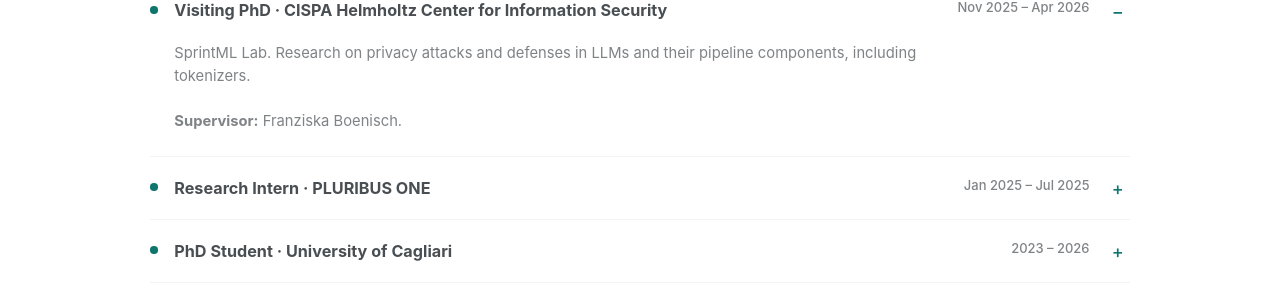
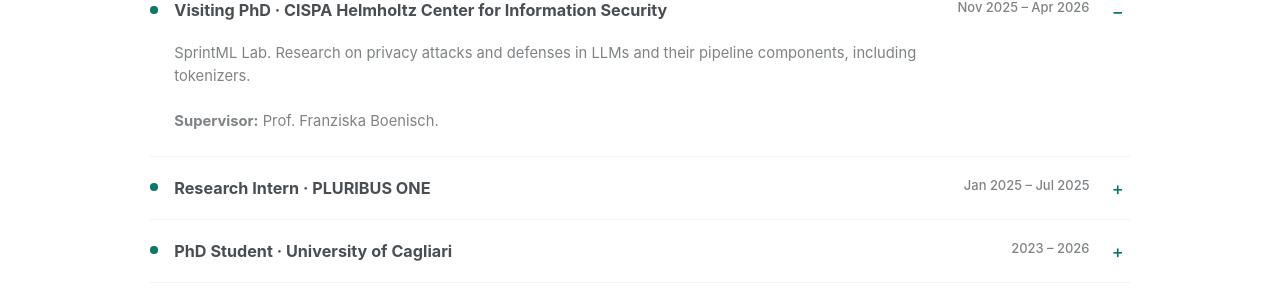
Before and after one commit to giuseppefloris/giuseppefloris.github.io, a Jekyll site: the page built from _pages/about.md, in a window 1280 px wide and 900 px high, scrolled down 1460 px. Shown: the part 148-451 px from the top of the window. Built offline with Jekyll 4.4.1, drawn with Linux system fonts in a browser that asks for light colours.

Commit message:
Use Prof. Franziska Boenisch for the CISPA supervisor credit (#2)

```diff
--- a/_pages/about.md
+++ b/_pages/about.md
@@ -116,7 +116,7 @@ redirect_from:
         <time>Nov 2025 – Apr 2026</time>
       </summary>
       <p>SprintML Lab. Research on privacy attacks and defenses in LLMs and their pipeline components, including tokenizers.</p>
-      <p><strong>Supervisor:</strong> Franziska Boenisch.</p>
+      <p><strong>Supervisor:</strong> Prof. Franziska Boenisch.</p>
     </details>
     <details class="experience-card">
       <summary>
```
Also changed, not shown: _pages/cv.md (+1 -1 lines).
